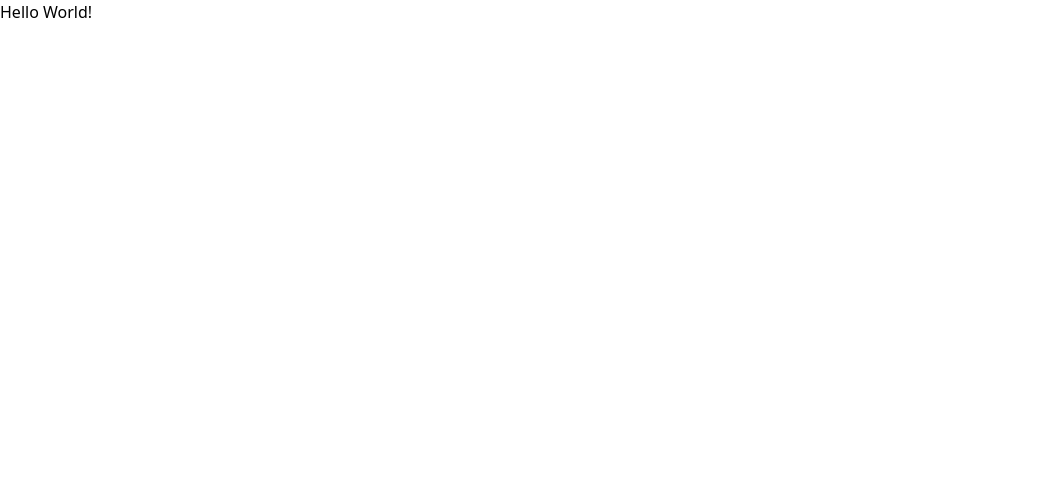
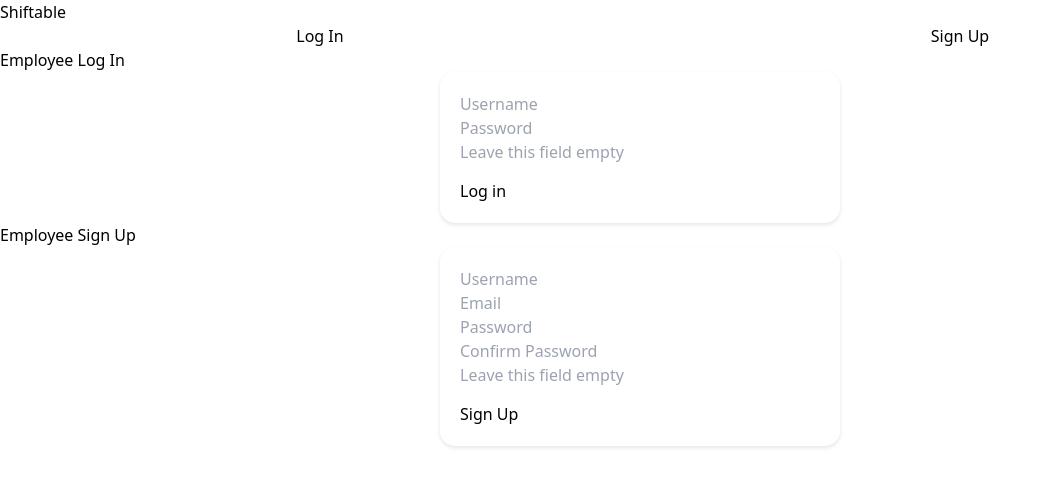
Before and after one commit to SanyamSamS/Shiftable, a React (Vite) app in the folder client/: page / in a window 1280 px wide. Shown: the top 486 px of the page, without its empty margins (0-1051 px from the left). Built offline with nearby package versions, Linux system fonts and the light colour scheme.

Commit message:
re-added untracked files

```diff
--- a/client/src/App.jsx
+++ b/client/src/App.jsx
@@ -1,11 +1,16 @@
-import './App.css'
+import { BrowserRouter as Router, Routes, Route} from 'react-router-dom';
+import LandingPage from '../src/components/landingpage/landingpage';
+import EmployeeDashboard from '../src/components/dashboard/employeeDashboard';
 
 function App() {
-
   return (
-    <p>Hello World!</p>
-
-  )
+    <Router>
+      <Routes>
+        <Route path="/dashboard" element={<EmployeeDashboard />} />
+        <Route path="/" element={<LandingPage/>} />
+      </Routes>
+    </Router>
+  );
 }
 
-export default App
+export default App;
--- a/client/src/components/dashboard/employeeDashboard.jsx
+++ b/client/src/components/dashboard/employeeDashboard.jsx
@@ -1,28 +1,30 @@
-import { Link, Redirect, useHistory } from "react-router-dom";
-import Cookies from "js-cookie";
+import { Link, Navigate, useNavigate  } from "react-router-dom"; //had to switch useHistory to useNavigate since useHistory is deprecated
+// import Cookies from "js-cookie";
+import ShiftCard from "../ShiftCard/ShiftCard";
+import PostShift from "../PostShift/PostShift";
 
 import viewShiftsIcon from "../../assets/svg/vision-svgrepo-com.svg";
 import advertiseIcon from "../../assets/svg/megaphone-svgrepo-com.svg";
 import viewSwapsIcon from "../../assets/svg/sort-swap-svgrepo-com.svg";
 
 const EmployeeDashboard = () => {
-  const history = useHistory();
+  // const navigate = useNavigate();
 
   //   check if token exists and return boolean
-  function isAuthenticated() {
-    const token = Cookies.get("token");
-    return token ? true : false;
-  }
-  //   if no token exists, redirects user to login
-  if (!isAuthenticated()) {
-    return <Redirect to="/employeeLogin" />;
-  }
+  // function isAuthenticated() {
+  //   const token = Cookies.get("token");
+  //   return token ? true : false;
+  // }
+  //   if no token exists, redirects user to login, temporary comment out for testing purposes
+  // if (!isAuthenticated()) {
+  //   return <Navigate to="/employeeLogin" />;
+  // }
 
   //   remove token on log out, redirects user to login
-  function handleLogout() {
-    Cookies.remove("token");
-    history.push("/employeeLogin");
-  }
+  // function handleLogout() {
+  //   Cookies.remove("token");
+  //   navigate("/employeeLogin");
+  // }
 
   return (
     <section className="employee-dashboard">
@@ -31,11 +33,11 @@
         <ul className="navigation-list">
           <li className="navigation-item">
             <img className="dashboard-icon" src={viewShiftsIcon} alt="" />
-            <Link to="/view-shifts">View your upcoming shifts.</Link>
+            <Link to="/view-shifts">View your upcoming shifts.<ShiftCard/></Link>
           </li>
           <li className="navigation-item">
             <img className="dashboard-icon" src={advertiseIcon} alt="" />
-            <Link to="/advertise-swap">Advertise your own swap.</Link>
+            <Link to="/advertise-swap">Advertise your own swap.<PostShift/></Link>
           </li>
           <li className="navigation-item">
             <img className="dashboard-icon" src={viewSwapsIcon} alt="" />
@@ -43,7 +45,7 @@
           </li>
         </ul>
       </div>
-      <button onClick={handleLogout}>Logout</button>
+      {/* <button onClick={handleLogout}>Logout</button> */}
     </section>
   );
 };
--- /dev/null
+++ b/client/src/components/landingpage/landingpage.jsx
@@ -0,0 +1,54 @@
+// import { useState } from 'react';
+// import { Tabs, TabsList, TabsTrigger, TabsContent } from '@your-component-library'; // assumign we use shadcn/ui library
+import EmployeeSignUpForm from "../signup/employeeSignup";
+import EmployeeLoginForm from "../login/employeeLogin";
+
+const LandingPage = () => {
+//   temporary code to test the form
+
+  return (
+    <div>
+      <h1>Shiftable</h1>
+        <div className="grid w-full grid-cols-2">
+          <button value="login">Log In</button>
+          <button value="signup">Sign Up</button>
+        </div>
+
+        <div value="login">
+          <EmployeeLoginForm />
+        </div>
+
+        <div value="signup">
+          <EmployeeSignUpForm />
+        </div>
+      </div>
+    // </div>
+  );
+};
+
+export default LandingPage;
+
+
+// const LandingPage = () => {
+//   const [activeTab, setActiveTab] = useState('login');
+
+//   return (
+//     <div>
+//       <h1>Shiftable</h1>
+//       <Tabs defaultValue={activeTab} onValueChange={setActiveTab} className="w-[400px]">
+//         <TabsList className="grid w-full grid-cols-2">
+//           <TabsTrigger value="login">Log In</TabsTrigger>
+//           <TabsTrigger value="signup">Sign Up</TabsTrigger>
+//         </TabsList>
+
+//         <TabsContent value="login">
+//           <EmployeeLoginForm />
+//         </TabsContent>
+
+//         <TabsContent value="signup">
+//           <EmployeeSignUpForm />
+//         </TabsContent>
+//       </Tabs>
+//     </div>
+//   );
+// };
--- a/client/src/components/signup/employeeSignup.jsx
+++ b/client/src/components/signup/employeeSignup.jsx
@@ -1,6 +1,6 @@
 import { useState } from "react";
 import { useNavigate } from "react-router-dom";
-import { signUpEmployee, checkAvailability } from "../api"; // Update this to the sign-up API function
+// import { signUpEmployee, checkAvailability } from "../api"; // Update this to the sign-up API function, commented out till backend is ready
 import Cookies from "js-cookie";
 import emailRegex from "../../utils/helpers/emailRegex";
 import passwordRegex from "../../utils/helpers/passwordRegex";
```
Also changed, not shown: client/src/components/PostShift/PostShift.jsx (+8 -2 lines), client/src/components/ShiftCard/ShiftCard.jsx (+7 -1 lines), client/src/components/navbar/navbar.jsx (added).
